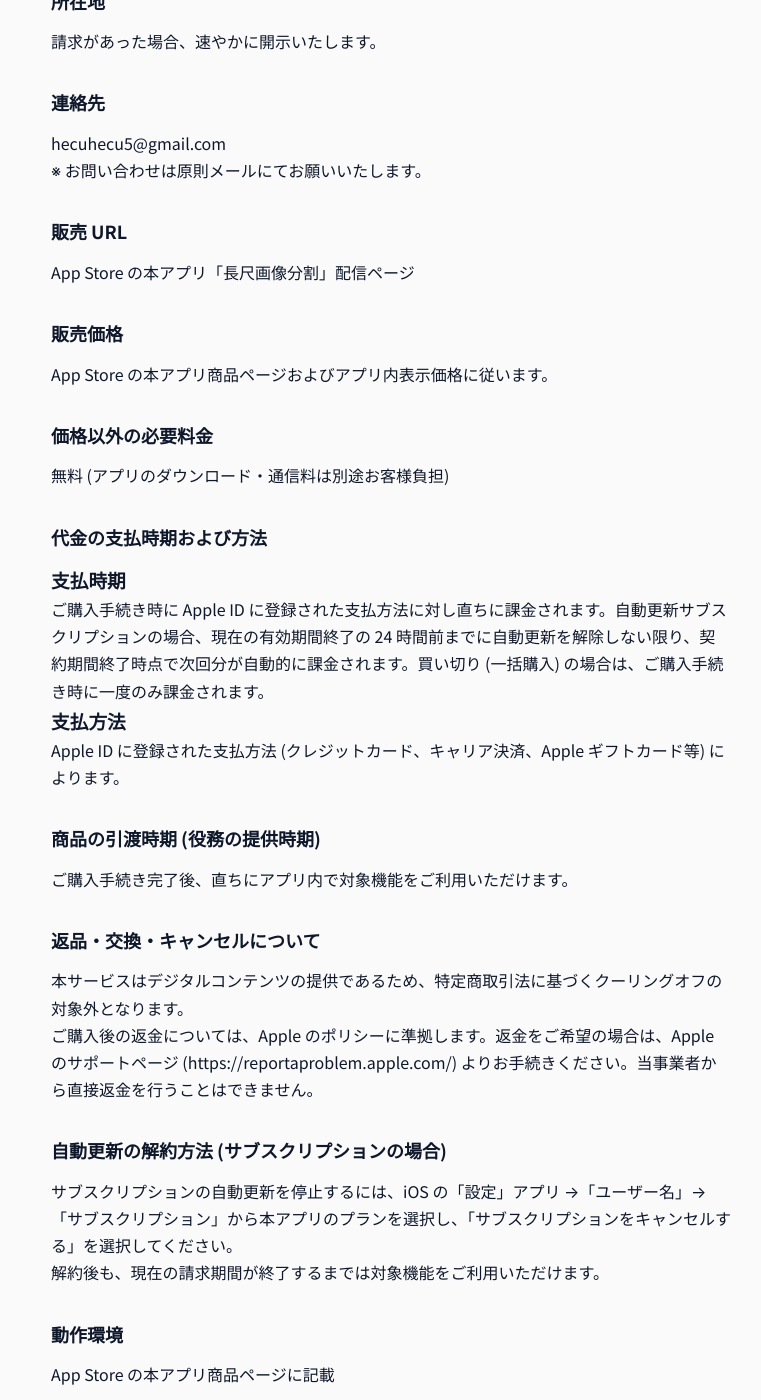
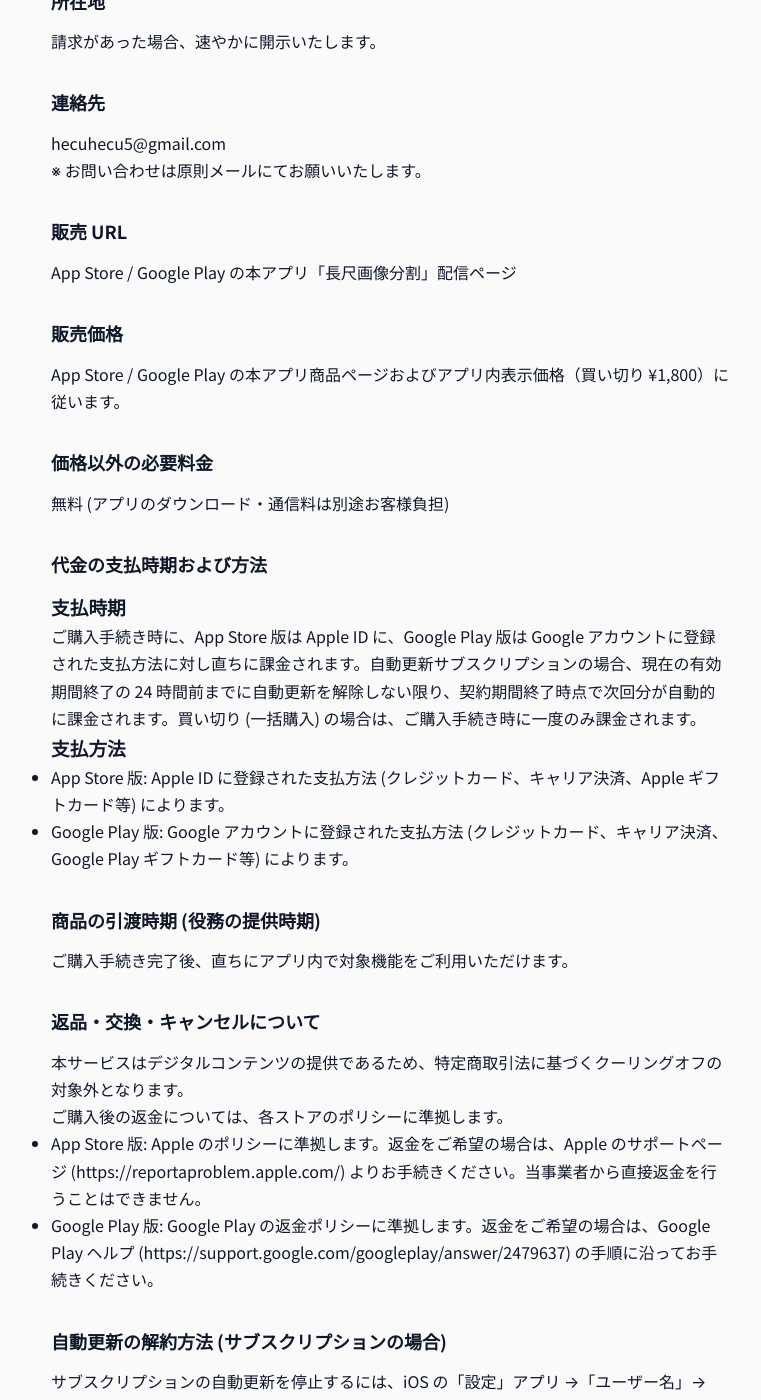
Before and after one commit to hecuhecu/hecuhecu.github.io, a Jekyll site: the page built from apps/page-slicer/tokushoho.md, in a window 1280 px wide and 1400 px high, scrolled down 399 px. Shown: the whole window, without its empty margins (249-1010 px from the left). Built offline with Jekyll 4.4.1, drawn with Linux system fonts in a browser that asks for light colours; some of the changed text lies outside the part shown.

Commit message:
page-slicer 法務ページを Google Play 版の配信に合わせて更新
- 支払方法・購入の復元・返金・価格表示場所を App Store 版 / Google Play 版で併記
- 特商法に Google Play の販売 URL・価格 (買い切り ¥1,800)・支払方法・返金手続きを追記
- プライバシーポリシーの決済処理に Google (Google Play 課金) を追加
- サポートの端末情報例と機種変更時の復元を Android にも対応
- 改定日を 2026-10-09 に更新

Co-Authored-By: Claude Opus 5.5 (1M context) <noreply@anthropic.com>

```diff
--- a/apps/page-slicer/tokushoho.md
+++ b/apps/page-slicer/tokushoho.md
@@ -27,11 +27,11 @@ hecuhecu5@gmail.com
 
 ## 販売 URL
 
-App Store の本アプリ「長尺画像分割」配信ページ
+App Store / Google Play の本アプリ「長尺画像分割」配信ページ
 
 ## 販売価格
 
-App Store の本アプリ商品ページおよびアプリ内表示価格に従います。
+App Store / Google Play の本アプリ商品ページおよびアプリ内表示価格（買い切り ¥1,800）に従います。
 
 ## 価格以外の必要料金
 
@@ -41,11 +41,12 @@ App Store の本アプリ商品ページおよびアプリ内表示価格に従
 
 ### 支払時期
 
-ご購入手続き時に Apple ID に登録された支払方法に対し直ちに課金されます。自動更新サブスクリプションの場合、現在の有効期間終了の 24 時間前までに自動更新を解除しない限り、契約期間終了時点で次回分が自動的に課金されます。買い切り (一括購入) の場合は、ご購入手続き時に一度のみ課金されます。
+ご購入手続き時に、App Store 版は Apple ID に、Google Play 版は Google アカウントに登録された支払方法に対し直ちに課金されます。自動更新サブスクリプションの場合、現在の有効期間終了の 24 時間前までに自動更新を解除しない限り、契約期間終了時点で次回分が自動的に課金されます。買い切り (一括購入) の場合は、ご購入手続き時に一度のみ課金されます。
 
 ### 支払方法
 
-Apple ID に登録された支払方法 (クレジットカード、キャリア決済、Apple ギフトカード等) によります。
+- App Store 版: Apple ID に登録された支払方法 (クレジットカード、キャリア決済、Apple ギフトカード等) によります。
+- Google Play 版: Google アカウントに登録された支払方法 (クレジットカード、キャリア決済、Google Play ギフトカード等) によります。
 
 ## 商品の引渡時期 (役務の提供時期)
 
@@ -55,7 +56,10 @@ Apple ID に登録された支払方法 (クレジットカード、キャリア
 
 本サービスはデジタルコンテンツの提供であるため、特定商取引法に基づくクーリングオフの対象外となります。
 
-ご購入後の返金については、Apple のポリシーに準拠します。返金をご希望の場合は、Apple のサポートページ (https://reportaproblem.apple.com/) よりお手続きください。当事業者から直接返金を行うことはできません。
+ご購入後の返金については、各ストアのポリシーに準拠します。
+
+- App Store 版: Apple のポリシーに準拠します。返金をご希望の場合は、Apple のサポートページ (https://reportaproblem.apple.com/) よりお手続きください。当事業者から直接返金を行うことはできません。
+- Google Play 版: Google Play の返金ポリシーに準拠します。返金をご希望の場合は、Google Play ヘルプ (https://support.google.com/googleplay/answer/2479637) の手順に沿ってお手続きください。
 
 ## 自動更新の解約方法 (サブスクリプションの場合)
 
@@ -65,7 +69,7 @@ Apple ID に登録された支払方法 (クレジットカード、キャリア
 
 ## 動作環境
 
-App Store の本アプリ商品ページに記載
+App Store / Google Play の本アプリ商品ページに記載
 
 ## 販売開始日
 
```
Also changed, not shown: other parts of apps/page-slicer/tokushoho.md (+1 -1 lines), apps/page-slicer/privacy.md (+3 -2 lines), apps/page-slicer/support.md (+4 -4 lines), apps/page-slicer/terms.md (+5 -5 lines).
